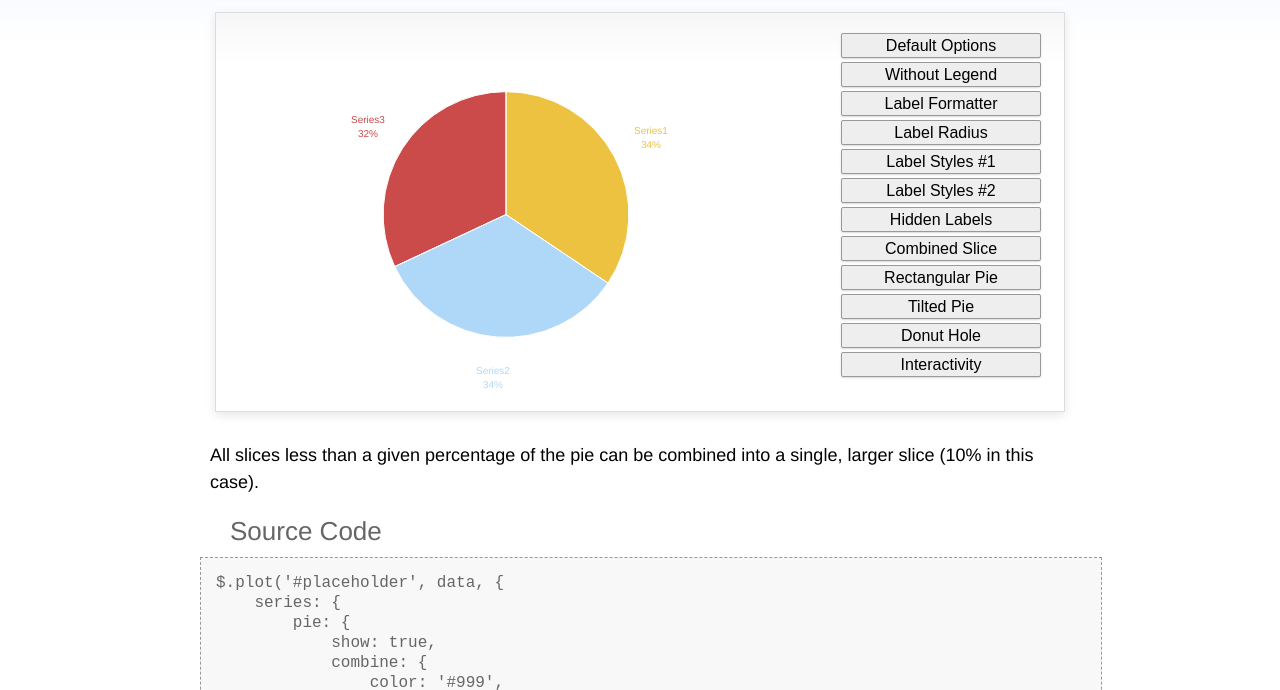
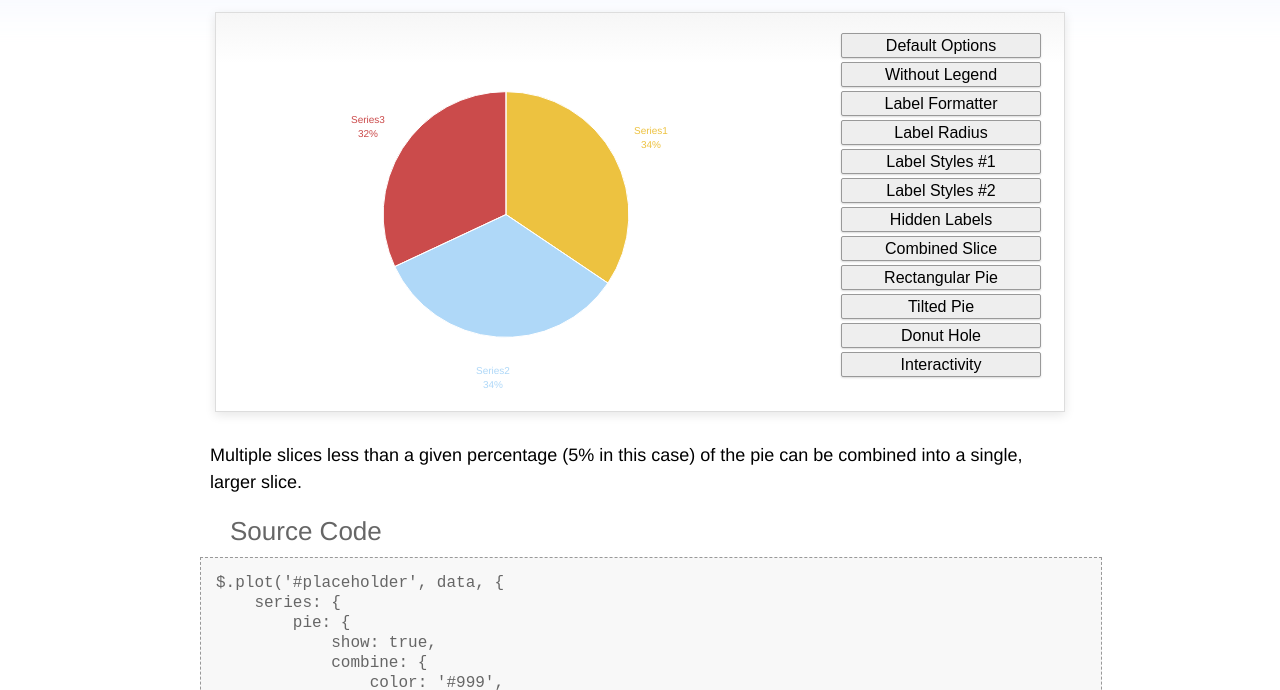
Before and after one commit to flot/flot, a website: page examples/series-pie/index.html in a window 1280 px wide. Both pictures are taken after a click on the button "Combined Slice". Shown: the part 107-797 px from the top of the page. Drawn offline with Linux system fonts and the light colour scheme.

Commit message:
Updated the pie 'combined' example.
Tweaked the description to indicate that we no longer combine single
slices into 'other', and reduced the threshold from 10% to 5% to
encourage more slices to combine in the demo.

```diff
--- a/examples/series-pie/index.html
+++ b/examples/series-pie/index.html
@@ -435,7 +435,7 @@
 			placeholder.unbind();
 
 			$("#title").text("Combined Slice");
-			$("#description").text("All slices less than a given percentage of the pie can be combined into a single, larger slice (10% in this case).");
+			$("#description").text("Multiple slices less than a given percentage (5% in this case) of the pie can be combined into a single, larger slice.");
 
 			$.plot(placeholder, data, {
 				series: {
@@ -443,7 +443,7 @@
 						show: true,
 						combine: {
 							color: "#999",
-							threshold: 0.1
+							threshold: 0.05
 						}
 					}
 				},
```
